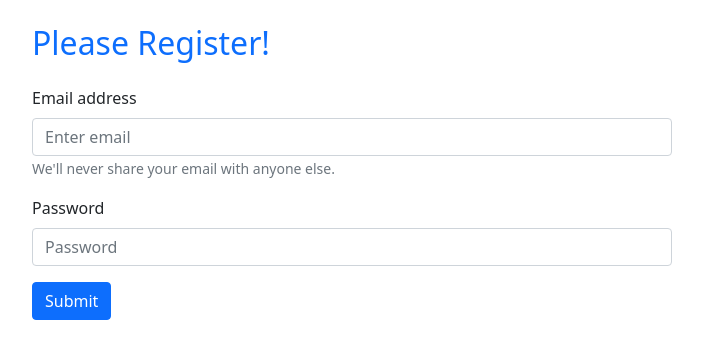
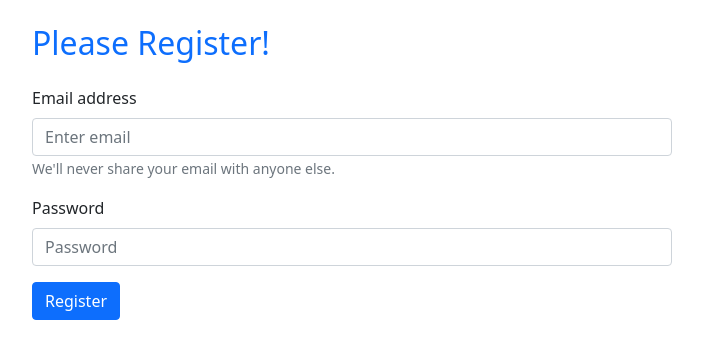
Before and after one commit to robinrakibul/email-password-auth, a React (Create React App) app: page / in a window 1280 px wide. Shown: the top 358 px of the page, without its empty margins (288-991 px from the left). Built offline with nearby package versions, Linux system fonts and the light colour scheme.

Commit message:
registration form validated

```diff
--- a/src/App.js
+++ b/src/App.js
@@ -11,6 +11,8 @@
 
 function App() {
 
+  const [validated, setValidated] = useState(false);
+  const [error,setError] = useState('');
   const [email,setEmail] = useState('');
   const [password,setPassword] = useState('');
 
@@ -21,6 +23,21 @@
     setPassword(e.target.value);
   }
   const handleFormSubmit = (e) => {
+    e.preventDefault();
+    const form = e.currentTarget;
+    if (form.checkValidity() === false) {
+      e.stopPropagation();
+      return;
+    }
+
+    if(!/(?=.*[!@#$%^&*])/.test(password)){
+      setError('Password should contain at least one special charecter');
+      return;
+    }
+
+    setValidated(true);
+    setError('');
+
     createUserWithEmailAndPassword(auth,email,password)
     .then(result =>{
       const user = result.user;
@@ -42,21 +59,28 @@
       </form> */}
       <div className="registration w-50 mx-auto mt-4">
         <h2 className='text-primary mb-4'>Please Register!</h2>
-      <Form onSubmit={handleFormSubmit}>
+      <Form noValidate validated={validated}  onSubmit={handleFormSubmit}>
         <Form.Group className="mb-3" controlId="formBasicEmail">
           <Form.Label>Email address</Form.Label>
-          <Form.Control onBlur={handleEmailBlur} type="email" placeholder="Enter email" />
+          <Form.Control onBlur={handleEmailBlur} type="email" placeholder="Enter email" required />
           <Form.Text className="text-muted">
             We'll never share your email with anyone else.
           </Form.Text>
+          <Form.Control.Feedback type="invalid">
+            Please provide a valid email.
+          </Form.Control.Feedback>
         </Form.Group>
 
         <Form.Group className="mb-3" controlId="formBasicPassword">
           <Form.Label>Password</Form.Label>
-          <Form.Control onBlur={handlePasswordBlur} type="password" placeholder="Password" />
+          <Form.Control onBlur={handlePasswordBlur} type="password" placeholder="Password" required />
+          <Form.Control.Feedback type="invalid">
+            Please provide a valid password.
+          </Form.Control.Feedback>
         </Form.Group>
+        <p className='text-danger'>{error}</p>
         <Button variant="primary" type="submit">
-          Submit
+          Register
         </Button>
       </Form>
       </div>
```
